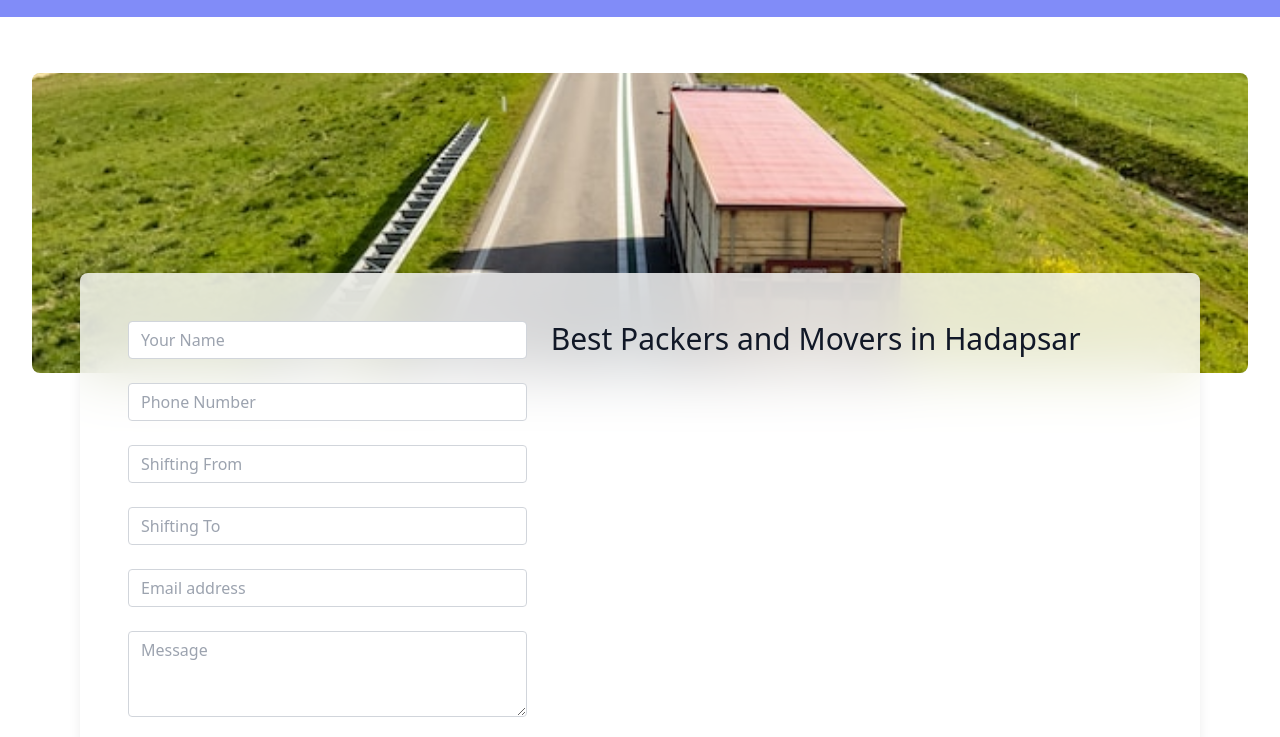
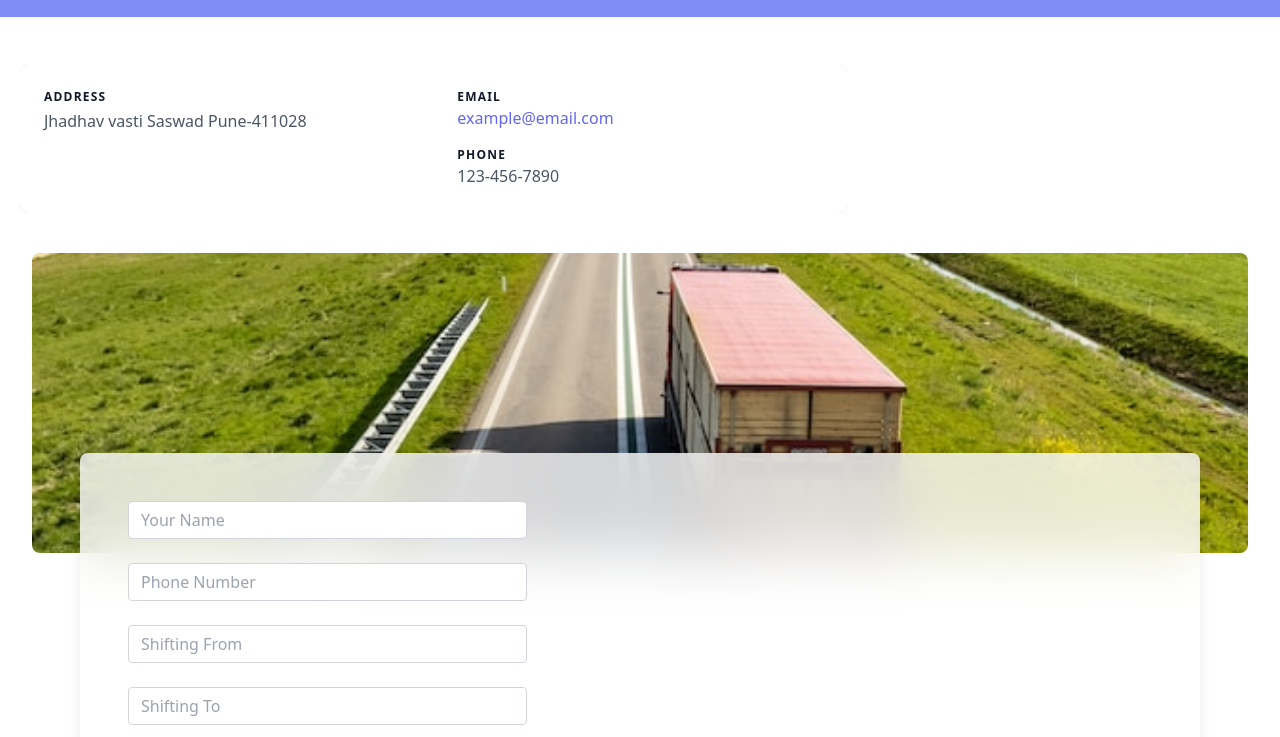
Before and after one commit to Tanishq1248/packersandmovers, a plain HTML site: page index.html in a window 1280 px wide. Shown: the part 63-800 px from the top of the page. Drawn offline with nearby package versions, Linux system fonts and the light colour scheme.

Commit message:
Update index.html

```diff
--- a/index.html
+++ b/index.html
@@ -31,6 +31,26 @@
   </header>
 
   <div class="space m-8"></div>
+
+  <section class="text-gray-600 body-font  justify-center">
+    <div class="container px-5 py-4  mx-auto flex sm:flex-nowrap ">
+      <div class="lg:w-2/3 md:w-1/2  bg-gray-300 rounded-lg overflow-hidden sm:mr-10   justify-center ">
+
+        <div class="bg-white relative flex flex-wrap py-6 rounded shadow-md">
+          <div class="lg:w-1/2 px-6">
+            <h2 class="title-font font-semibold text-gray-900 tracking-widest text-xs">ADDRESS</h2>
+            <p class="mt-1">Jhadhav vasti Saswad Pune-411028</p>
+          </div>
+          <div class="lg:w-1/2 px-6 mt-4 lg:mt-0">
+            <h2 class="title-font font-semibold text-gray-900 tracking-widest text-xs">EMAIL</h2>
+            <a class="text-indigo-500 leading-relaxed">example@email.com</a>
+            <h2 class="title-font font-semibold text-gray-900 tracking-widest text-xs mt-4">PHONE</h2>
+            <p class="leading-relaxed">123-456-7890</p>
+          </div>
+        </div>
+      </div>
+    </div>
+  </section>
 
   <section class="mb-26 px-8 py-6 text-gray-800  ">
 
@@ -172,8 +192,14 @@
 
           <div class="grow-0 shrink-0 basis-auto w-full xl:w-7/12">
             <div class="flex flex-wrap text-center w-full mb-4">
-              <h1 class="sm:text-3xl text-2xl text-center font-medium title-font mb-4 text-gray-900">Best Packers and
+              <!--  <h1 class="sm:text-3xl text-2xl text-center font-medium title-font mb-4 text-gray-900">Best Packers and
                 Movers in Hadapsar</h1>
+
+                <h1 class="sm:text-3xl text-2xl text-center font-medium title-font py-20 text-gray-900">Best Packers and
+                  Movers in Hadapsar</h1>  -->
+
+
+
             </div>
 
 
@@ -291,7 +317,7 @@
                 Plan</th>
               <th class="px-4 py-3 title-font tracking-wider font-medium text-gray-900 text-sm bg-gray-100">Speed</th>
               <th class="px-4 py-3 title-font tracking-wider font-medium text-gray-900 text-sm bg-gray-100">Storage</th>
-              <th class="px-4 py-3 title-font tracking-wider font-medium text-gray-900 text-sm bg-gray-100">Price</th>
+
               <th
                 class="w-10 title-font tracking-wider font-medium text-gray-900 text-sm bg-gray-100 rounded-tr rounded-br">
               </th>
@@ -302,7 +328,7 @@
               <td class="px-4 py-3">Start</td>
               <td class="px-4 py-3">5 Mb/s</td>
               <td class="px-4 py-3">15 GB</td>
-              <td class="px-4 py-3 text-lg text-gray-900">Free</td>
+
               <td class="w-10 text-center">
                 <input name="plan" type="radio">
               </td>
@@ -311,7 +337,7 @@
               <td class="border-t-2 border-gray-200 px-4 py-3">Pro</td>
               <td class="border-t-2 border-gray-200 px-4 py-3">25 Mb/s</td>
               <td class="border-t-2 border-gray-200 px-4 py-3">25 GB</td>
-              <td class="border-t-2 border-gray-200 px-4 py-3 text-lg text-gray-900">$24</td>
+
               <td class="border-t-2 border-gray-200 w-10 text-center">
                 <input name="plan" type="radio">
               </td>
@@ -320,7 +346,7 @@
               <td class="border-t-2 border-gray-200 px-4 py-3">Business</td>
               <td class="border-t-2 border-gray-200 px-4 py-3">36 Mb/s</td>
               <td class="border-t-2 border-gray-200 px-4 py-3">40 GB</td>
-              <td class="border-t-2 border-gray-200 px-4 py-3 text-lg text-gray-900">$50</td>
+
               <td class="border-t-2 border-gray-200 w-10 text-center">
                 <input name="plan" type="radio">
               </td>
@@ -329,7 +355,7 @@
               <td class="border-t-2 border-b-2 border-gray-200 px-4 py-3">Exclusive</td>
               <td class="border-t-2 border-b-2 border-gray-200 px-4 py-3">48 Mb/s</td>
               <td class="border-t-2 border-b-2 border-gray-200 px-4 py-3">120 GB</td>
-              <td class="border-t-2 border-b-2 border-gray-200 px-4 py-3 text-lg text-gray-900">$72</td>
+
               <td class="border-t-2 border-b-2 border-gray-200 w-10 text-center">
                 <input name="plan" type="radio">
               </td>
```
